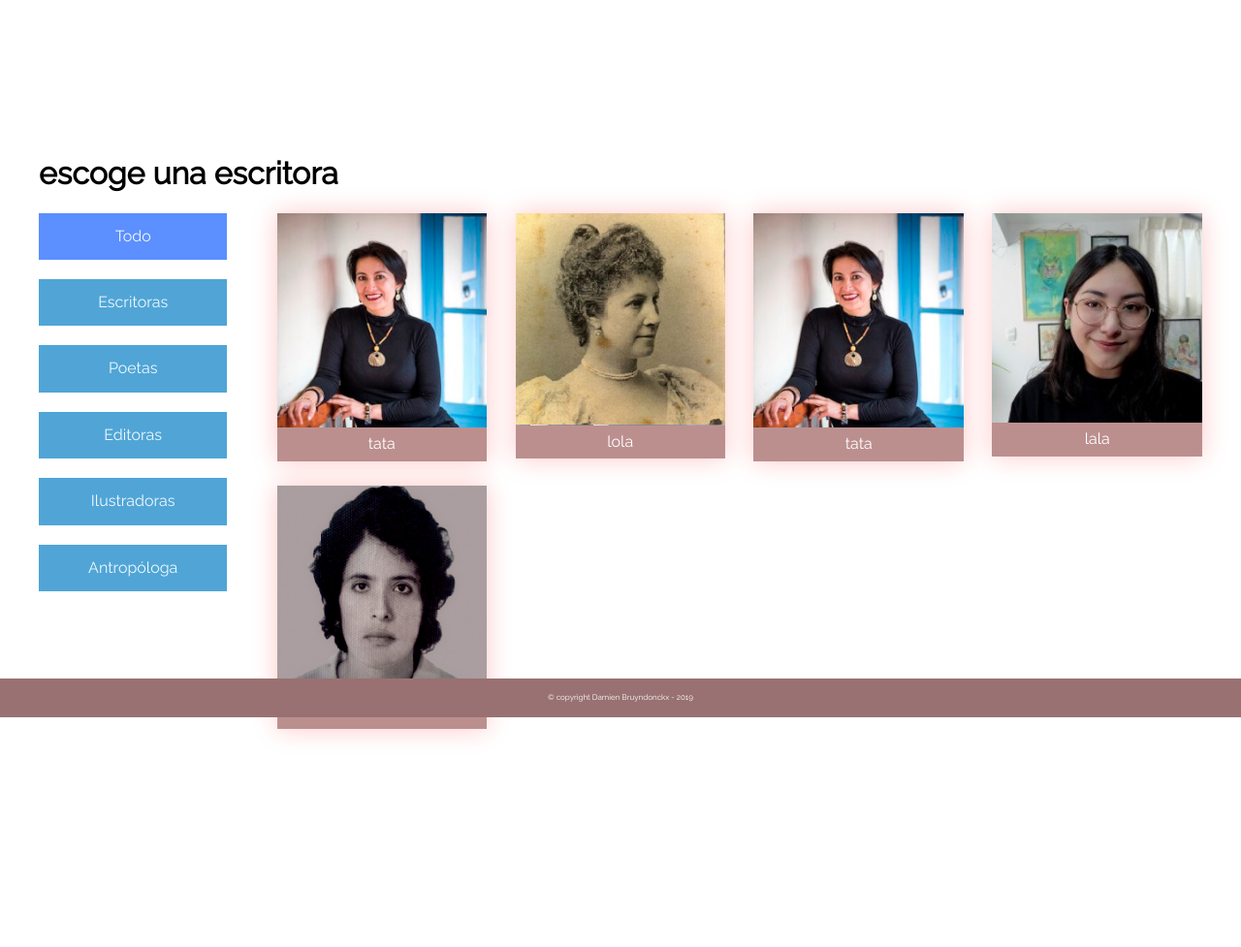
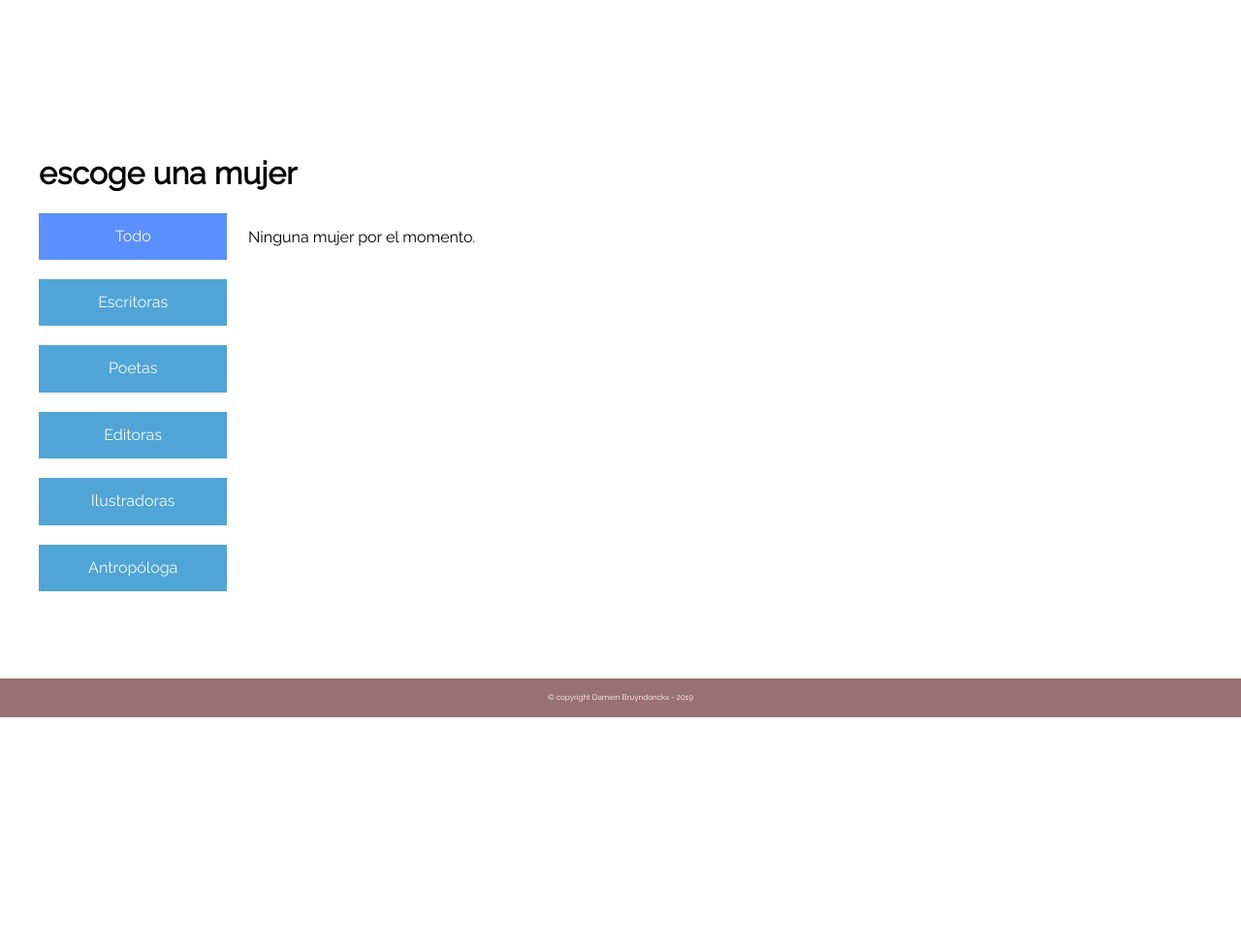
Before and after one commit to RicBar10/EscritorasCusco, a Django app: page /galleries in a window 1280 px wide. Shown: the part 60-1037 px from the top of the page at 97% size. After the commit the page ends 800 px from the top, so only its background shows below. Run offline with Django 3.2, Linux system fonts and the light colour scheme; data comes from the database, SQL or seed files in the repository; data that the repository does not hold is empty; some web fonts are replaced.

Commit message:
script sql para agregar datos y modificaciones de la base de datos

```diff
--- /dev/null
+++ b/escritoras_cusco/datos.sql
@@ -0,0 +1,5 @@
+insert into site_web_lugar values (1,"distrito centro","cusco","cusco");
+
+insert into site_web_mujer values (1,"toto","tata","12/12/1940","12/12/2020","trayector","img/Escritora_01.jpg",1);
+
+insert into site_web_profesion values (1,'Es',1);
--- a/escritoras_cusco/site_web/models.py
+++ b/escritoras_cusco/site_web/models.py
@@ -12,23 +12,29 @@
 # Create your models here.
 
 
-class Escritora(models.Model):
+class Lugar(models.Model):
+    distrito = models.CharField(max_length=200)
+    provincia = models.CharField(max_length=200)
+    departamento = models.CharField(max_length=200)
+
+
+class Mujer(models.Model):
     nombre = models.CharField(max_length=200)
-    lugar_nacimiento = models.CharField(max_length=200)
-    fecha_nacimiento = models.DateField()
-    fecha_defuncion = models.DateField(null=True)
-    trayector = models.CharField(max_length=200)
+    apellido = models.CharField(max_length=200)
+    fecha_nacimiento = models.CharField(max_length=10)
+    fecha_defuncion = models.CharField(max_length=10)
+    trayectoria = models.CharField(max_length=200)
     link_imagen = models.CharField(max_length=200)
-    is_shown = models.BooleanField()
+    lugar = models.ForeignKey(Lugar, on_delete=models.CASCADE)
 
 
 class Publicacion(models.Model):
-    escritora = models.ForeignKey(Escritora, on_delete=models.CASCADE)
-    nombre = models.CharField(max_length=200)
+    titulo = models.CharField(max_length=200)
+    fecha = models.CharField(max_length=10)
     descripcion = models.CharField(max_length=200)
-    fecha = models.DateField()
+    mujer = models.ForeignKey(Mujer, on_delete=models.CASCADE)
 
 
-class Categoria(models.Model):
-    escritora = models.ForeignKey(Escritora, on_delete=models.CASCADE)
-    categorizacion = models.CharField(choices=TIPO_CATEGORIA, max_length=2)
+class Profesion(models.Model):
+    categoria = models.CharField(choices=TIPO_CATEGORIA, max_length=2)
+    mujer = models.ForeignKey(Mujer, on_delete=models.CASCADE)
--- a/escritoras_cusco/site_web/templates/galleries.html
+++ b/escritoras_cusco/site_web/templates/galleries.html
@@ -29,7 +29,7 @@
 
     <section id="pageContent">
         <div class="wrap">
-            <h1>escoge una escritora</h1>
+            <h1>escoge una mujer</h1>
             <div class="store-wrapper">
                 <div class="category_list">
                     <a href="#" class="category_item" category="all">Todo</a>
@@ -41,13 +41,13 @@
                     <a href="#" class="category_item" category="Antropologa">Antropóloga</a>
                 </div>
                 <section class="products-list">
-                    {% for escritora in escritoras %}
-                    <div class="product-item" category={{escritora.categorizacion}}>
-                        <img src="static/{{escritora.link_imagen}}" alt="">
-                        <a href="{% url 'Gallerie' id_escritora=escritora.id %}">{{escritora.nombre}}</a>
+                    {% for mujer in mujeres %}
+                    <div class="product-item" category={{mujer.categoria}}>
+                        <img src="static/{{mujer.link_imagen}}" alt="">
+                        <a href="{% url 'Gallerie' mujer_id=mujer.id %}">{{mujer.nombre}}</a>
                     </div>
                     {% empty %}
-                    <p class="text">Ninguna escritora por el momento.</p>
+                    <p class="text">Ninguna mujer por el momento.</p>
                     {% endfor %}
 
                 </section>
--- a/escritoras_cusco/site_web/urls.py
+++ b/escritoras_cusco/site_web/urls.py
@@ -5,7 +5,7 @@
 urlpatterns = [
     path('', views.index, name='Index'),
     path('galleries', views.galleries, name='Galleries'),
-    path('galleries/<int:id_escritora>', views.gallerie, name='Gallerie'),
+    path('galleries/<int:mujer_id>', views.gallerie, name='Gallerie'),
     path('contact', views.contact, name='Contact'),
     path('about', views.about, name='About'),
     path('merci', views.merci, name='Merci')
--- a/escritoras_cusco/site_web/views.py
+++ b/escritoras_cusco/site_web/views.py
@@ -1,7 +1,7 @@
 from django.shortcuts import render
 from django.http import HttpResponse
 from django.template import loader
-from site_web.models import Escritora, Categoria
+from site_web.models import Mujer, Profesion
 from django.db.models import Q
 
 # Create your views here.
@@ -14,18 +14,18 @@
 
 def galleries(request):
     template = loader.get_template('galleries.html')
-    escritoras = [{'id': c.escritora_id, 'link_imagen': c.escritora.link_imagen,
-                   'categorizacion': c.get_categorizacion_display(),
-                   'nombre': c.escritora.nombre} for c in Categoria.objects.all()]
+    mujeres = [{'id': c.mujer_id, 'link_imagen': c.mujer.link_imagen,
+                'categoria': c.get_categoria_display(),
+                'nombre': c.mujer.nombre} for c in Profesion.objects.all()]
 
-    context = {"escritoras": escritoras}
+    context = {"mujeres": mujeres}
     return HttpResponse(template.render(context, request=request))
 
 
-def gallerie(request, id_escritora):
+def gallerie(request, mujer_id):
     template = loader.get_template('singleGallery.html')
-    escritora = Escritora.objects.get(id=id_escritora)
-    context = {"escritora": escritora}
+    mujer = Mujer.objects.get(id=mujer_id)
+    context = {"mujer": mujer}
     return HttpResponse(template.render(context, request=request))
 
 
```
Also changed, not shown: escritoras_cusco/site_web/templates/singleGallery.html (+5 -8 lines), escritoras_cusco/db.sqlite3 (deleted).
